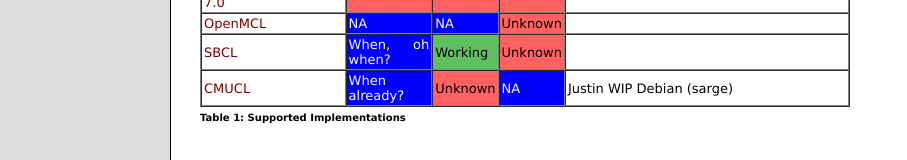
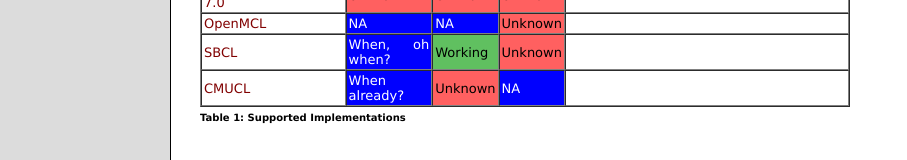
Before and after one commit to Munksgaard/lispbuilder, a plain HTML site: page lispbuilder-sdl/documentation/index.html in a window 1280 px wide. Shown: the part 438-598 px from the top of the page, without its empty margins (0-907 px from the left). Drawn offline with Linux system fonts and the light colour scheme.

Commit message:
removed redundent functions and updated documentation

```diff
--- a/lispbuilder-sdl/documentation/index.html
+++ b/lispbuilder-sdl/documentation/index.html
@@ -368,7 +368,7 @@ begin using the lispbuilder-SDL package to create applications using one of the
 
     <td bgcolor=blue><font color="#FFFFFF">NA</font></td>
       <td>
-      Justin WIP Debian (sarge)
+
       </td>
     </tr>
 </table>
```
Also changed, not shown: 1 other file.
